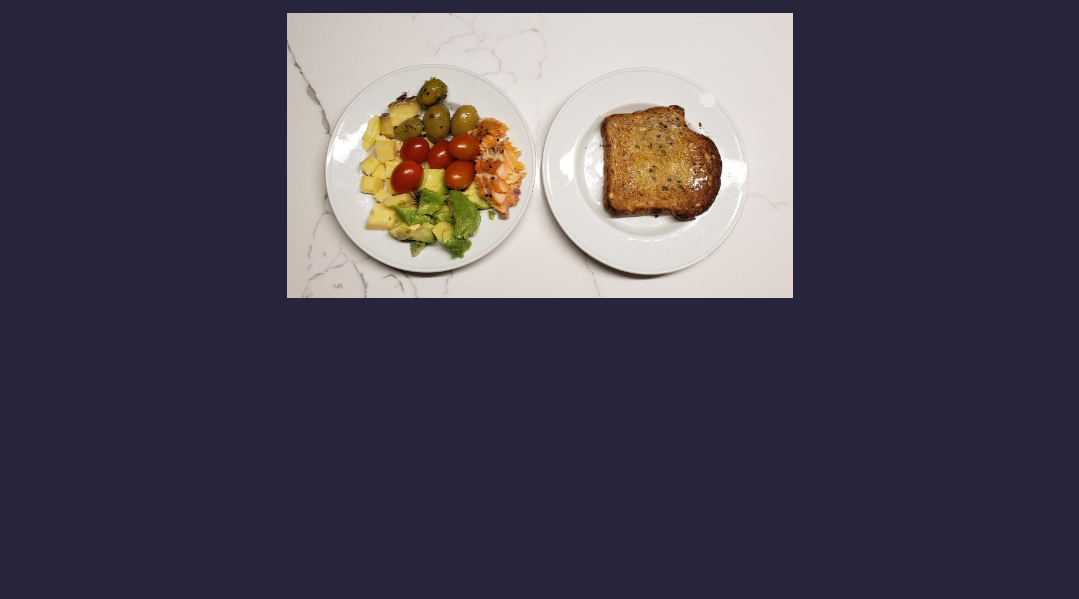
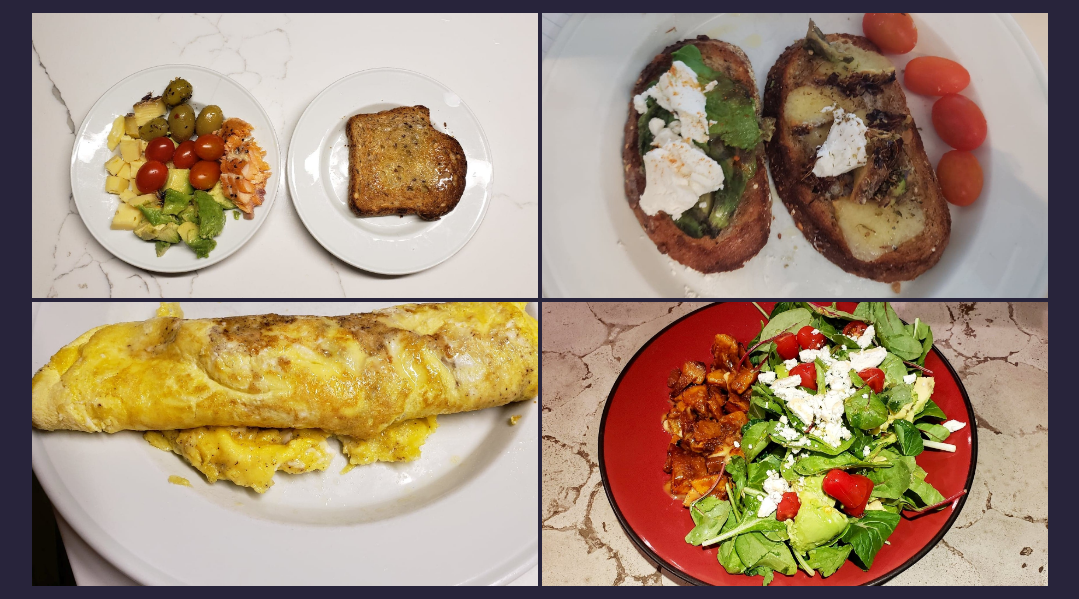
Before and after one commit to AleksS97/first-project, a plain HTML site: page index.html in a window 1280 px wide. Shown: the part 201-800 px from the top of the page, without its empty margins (100-1179 px from the left). Drawn offline with Linux system fonts and the light colour scheme.

Commit message:
Added images to home page.

```diff
--- a/index.html
+++ b/index.html
@@ -20,6 +20,9 @@
 
 		<div class="container">
 			<img src="images\Brunch\horsdoeuvresWithToast.jpg" alt="Hors D'Oeuvres With Toast">
+			<img src="images\Brunch\avocadoToast.jpg" alt="Avocado Toast">
+			<img src="images\Brunch\frenchOmelette.jpg" alt="French Omelette">
+			<img src="images\Brunch\salad2.jpg" alt="Salad">
 		</div>
 
 
```
